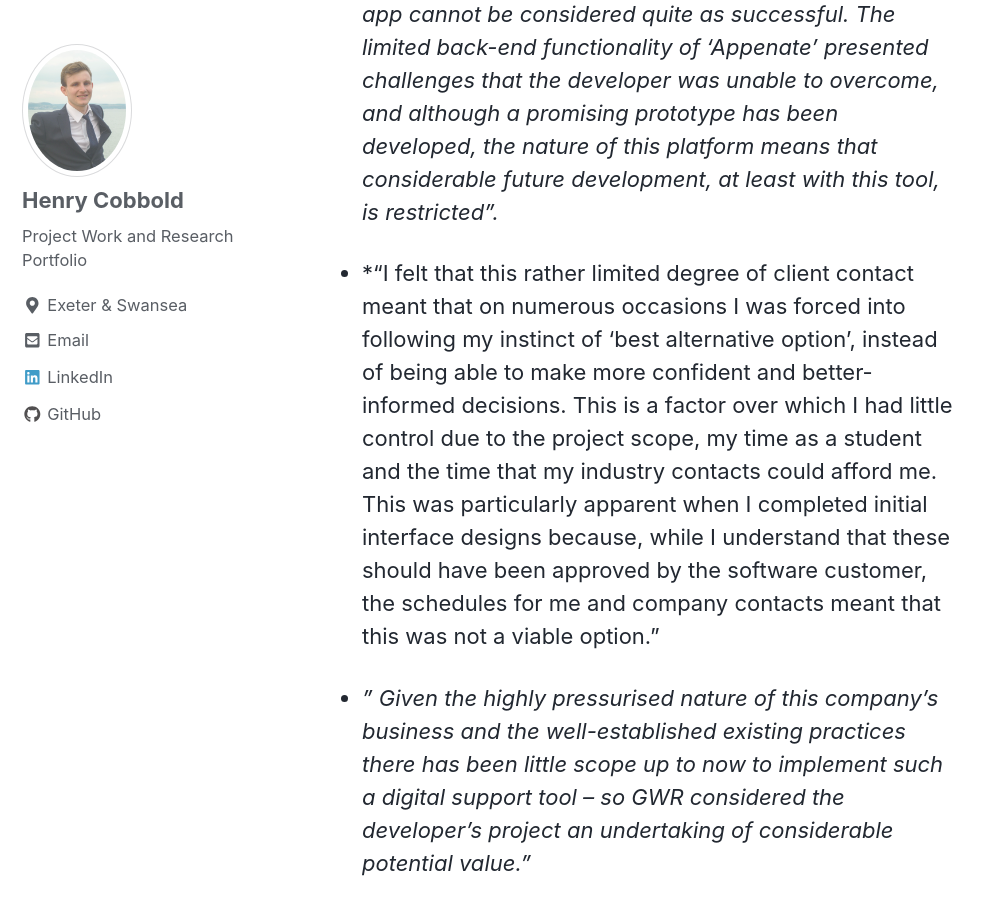
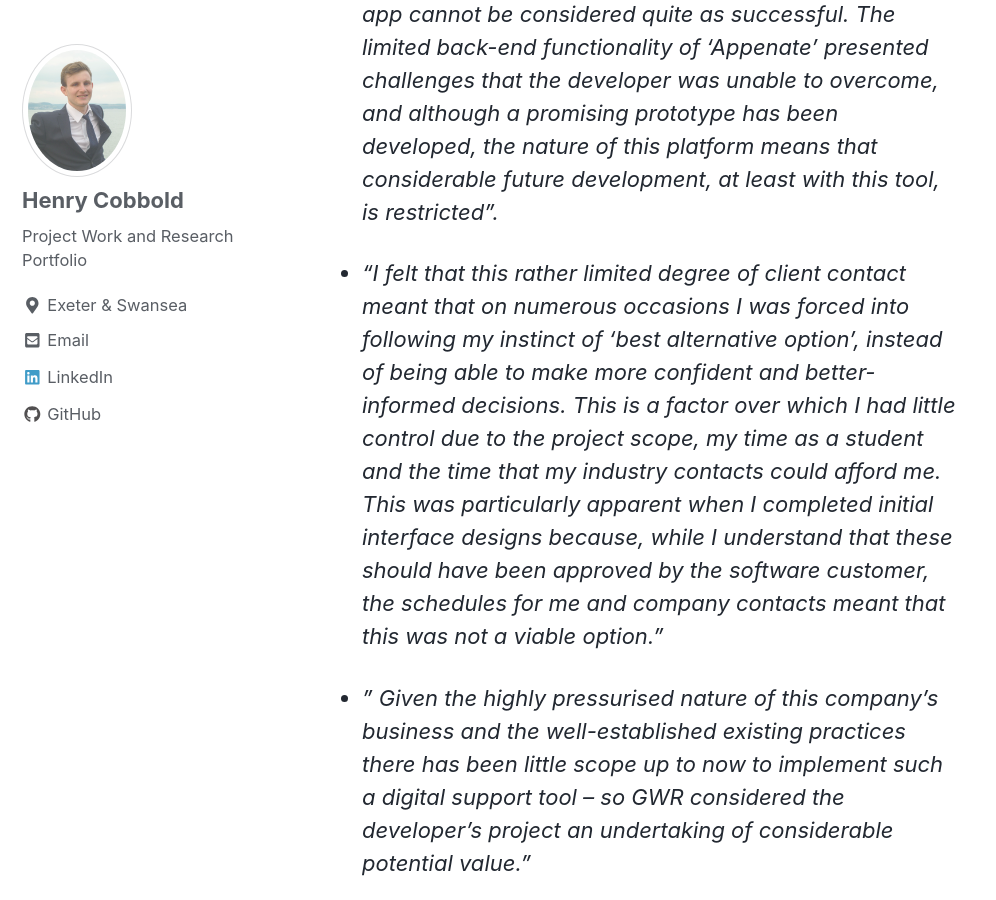
Before and after one commit to henrycobbold/henrycobbold.github.io, a Jekyll site: the page built from _posts/2019-08-15-dissertation.md, in a window 1280 px wide and 900 px high, scrolled down 34293 px. Shown: the whole window, without its empty margins (0-996 px from the left). Built offline with Jekyll 4.4.1, drawn with Linux system fonts in a browser that asks for light colours; nearby versions of some CDN libraries; some of the changed text lies outside the part shown.

Commit message:
bullet point changes

```diff
--- a/_posts/2019-08-15-dissertation.md
+++ b/_posts/2019-08-15-dissertation.md
@@ -247,7 +247,7 @@
 
 To summarise the project outcomes a number of bullet-point statements can be drawn, as discussed below.
 
-+ *The initial review of the existing JIT-based literature was of real use. Whilst the broad exploration uncovered numerous tools with which to precisely manage material flow, it was the significance of workplace scheduling and resource management that the author believes was of the most value to this project. Widely commended, these themes act as a base on which scheduling tools, such as 'Kanban', have been developed and applied to industries outside the historical sphere, but which could benefit from greater efficiency in the handling of resources or work scheduling."
++ *"The initial review of the existing JIT-based literature was of real use. Whilst the broad exploration uncovered numerous tools with which to precisely manage material flow, it was the significance of workplace scheduling and resource management that the author believes was of the most value to this project. Widely commended, these themes act as a base on which scheduling tools, such as 'Kanban', have been developed and applied to industries outside the historical sphere, but which could benefit from greater efficiency in the handling of resources or work scheduling."*
 
 + *"In terms of usability, the prototype application should be considered a mixed success. The initial wireframes were seen to be reasonably effect when subjected to a developer-level usability evaluation and this process was of value in that it raised concerns and recommended changes to the mock-ups before subsequent user-based testing was undertaken".*
 
@@ -255,7 +255,7 @@
 
 + *"However, despite the highly promising results obtained from this process and the broader perspective this stage of testing offered, the usability of the initial prototype app cannot be considered quite as successful. The limited back-end functionality of 'Appenate' presented challenges that the developer was unable to overcome, and although a promising prototype has been developed, the nature of this platform means that considerable future development, at least with this tool, is restricted".*
 
-+ *"I felt that this rather limited degree of client contact meant that on numerous occasions I was forced into following my instinct of 'best alternative option', instead of being able to make more confident and better-informed decisions. This is a factor over which I had little control due to the project scope, my time as a student and the time that my industry contacts could afford me. This was particularly apparent when I completed initial interface designs because, while I understand that these should have been approved by the software customer, the schedules for me and company contacts meant that this was not a viable option."
++ *"I felt that this rather limited degree of client contact meant that on numerous occasions I was forced into following my instinct of 'best alternative option', instead of being able to make more confident and better-informed decisions. This is a factor over which I had little control due to the project scope, my time as a student and the time that my industry contacts could afford me. This was particularly apparent when I completed initial interface designs because, while I understand that these should have been approved by the software customer, the schedules for me and company contacts meant that this was not a viable option."*
 
 + *" Given the highly pressurised nature of this company’s business and the well-established existing practices there has been little scope up to now to implement such a digital support tool – so GWR considered the developer’s project an undertaking of considerable potential value."*
 
```
